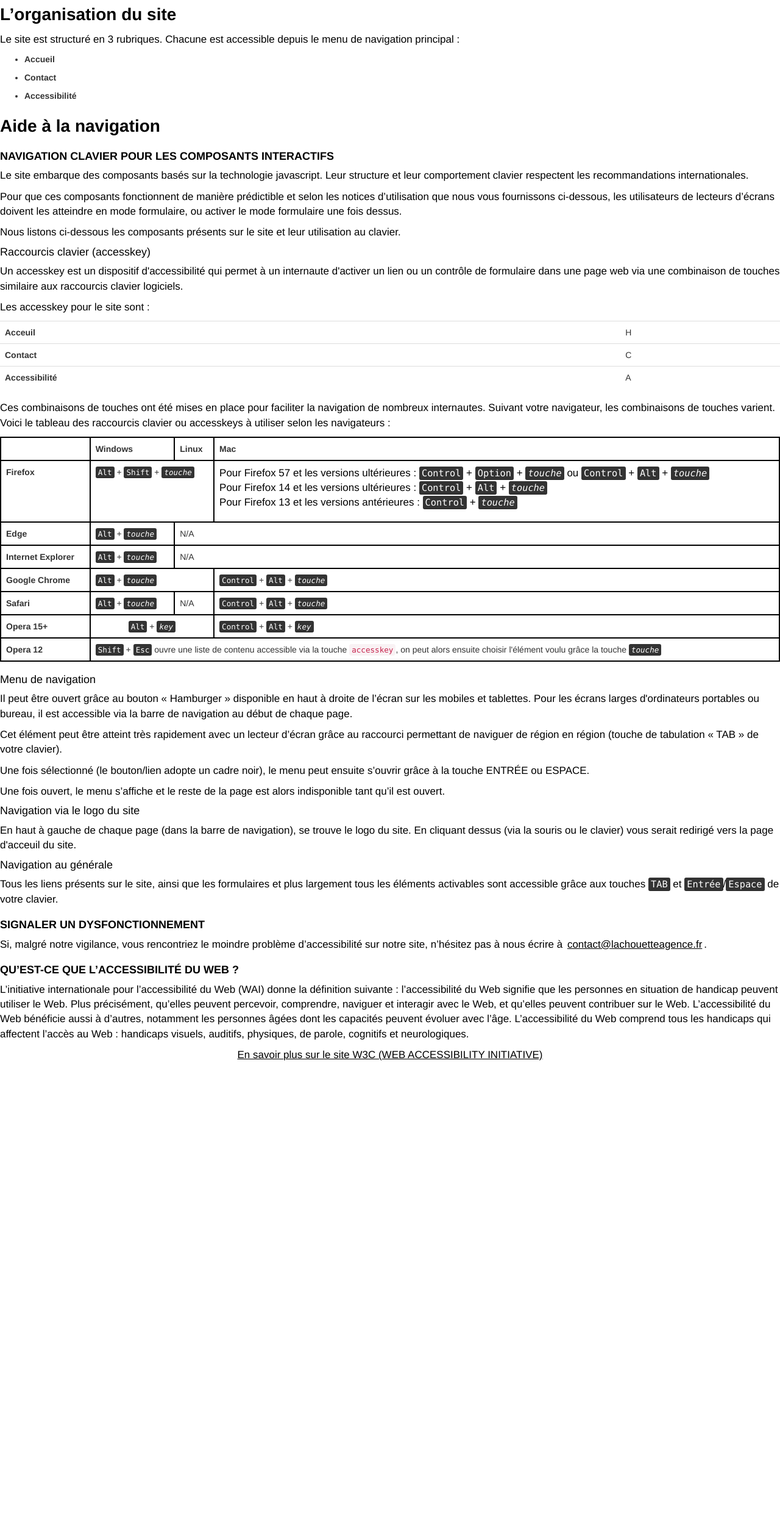
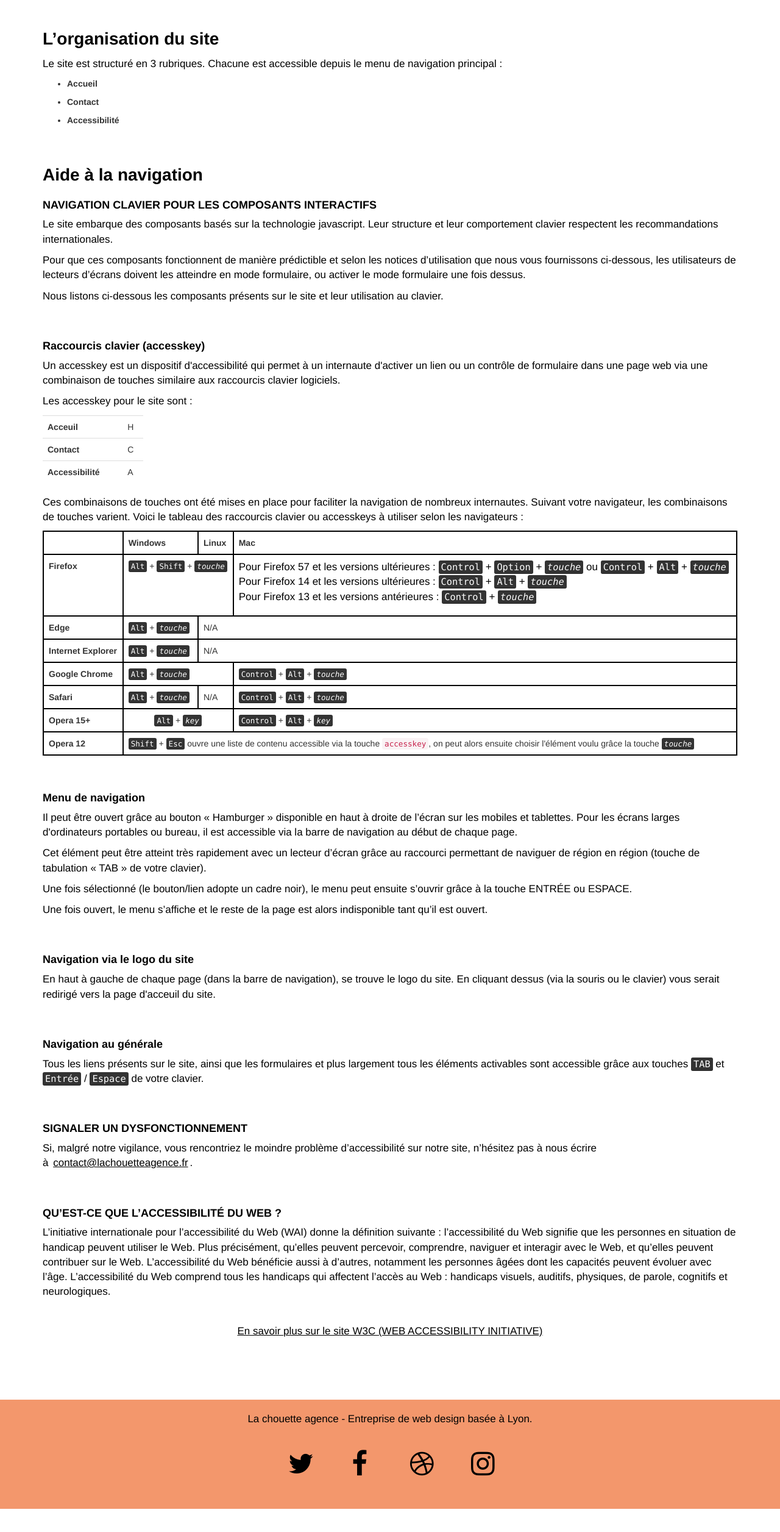
Before and after one commit to dimitriobin/P04_lachouetteagence_optimise-, a plain HTML site: page pages-html/accessibilite.html in a window 1280 px wide. Shown: the part 206-2718 px from the top of the page at 61% size. Before the commit the page ends 1958 px from the top, so only its background shows below. Drawn offline with Linux system fonts and the light colour scheme.

Commit message:
Mise en forme de la page accessibilité

```diff
--- a/assets/css/style.css
+++ b/assets/css/style.css
@@ -41,6 +41,10 @@ h3 {
     font-weight: 600
 }
 
+h4 {
+    font-weight: bold;
+}
+
 p,
 a {
     font-size: 1.6rem;
@@ -80,6 +84,8 @@ blockquote {
 }
 
 /* Utilities */
+
+
 
 .table-bordered td,
 .table-bordered th {
@@ -333,6 +339,7 @@ blockquote {
     color: #000 !important;
     font-size: 2rem;
     text-decoration: none;
+    font-weight: bold;
 }
 
 .btn-atomic-tangerine:hover,
@@ -624,4 +631,8 @@ a[data-lightbox]:hover img {
         border-left: 7px double black;
         padding: 60px 0;
     }
+
+    .mb-100 {
+        margin-bottom: 100px;
+    }
 }
--- a/pages-html/accessibilite.html
+++ b/pages-html/accessibilite.html
@@ -95,10 +95,10 @@
         </header>
         <!-- bloc-0 END -->
 
-
-        <h1>AIDE À LA NAVIGATION ET ACCESSIBILITÉ</h1>
+        <div class="container">
+            <h1 class="text-center">AIDE À LA NAVIGATION ET ACCESSIBILITÉ</h1>
             <!-- Structure du site -->
-        <h2>L’organisation du site</h2>
+            <h2 class="mt-60">L’organisation du site</h2>
             <p>Le site est structuré en 3 rubriques. Chacune est accessible depuis le menu de
                 navigation principal :</p>
             <ul>
@@ -111,7 +111,7 @@
                 <li><strong>Accessibilité</strong>
                 </li>
             </ul>
-        <h2>Aide à la navigation</h2>
+            <h2 class="mt-60">Aide à la navigation</h2>
             <!-- Navigation clavier -->
             <h3>Navigation clavier pour les composants interactifs</h3>
             <p>Le site embarque des composants basés sur la technologie javascript. Leur structure et leur comportement
@@ -122,10 +122,14 @@
                 formulaire, ou activer le mode formulaire une fois dessus.</p>
             <p>Nous listons ci-dessous les composants présents sur le site et leur utilisation au clavier.</p>
             <!-- Accesskey -->
-        <h4>Raccourcis clavier (accesskey)</h4>
-        <p>Un accesskey est un dispositif d'accessibilité qui permet à un internaute d'activer un lien ou un contrôle de
-            formulaire dans une page web via une combinaison de touches similaire aux raccourcis clavier logiciels.</p>
+            <h4 class="mt-60">Raccourcis clavier (accesskey)</h4>
+            <p>Un accesskey est un dispositif d'accessibilité qui permet à un internaute d'activer un lien ou un
+                contrôle de
+                formulaire dans une page web via une combinaison de touches similaire aux raccourcis clavier logiciels.
+            </p>
             <p>Les accesskey pour le site sont :</p>
+            <div class="row">
+                <div class="col-xs-2">
                     <table class="table">
                         <caption class="sr-only">Tableau des accesskey du site</caption>
                         <tbody>
@@ -142,6 +146,8 @@
                             </tr>
                         </tbody>
                     </table>
+                </div>
+            </div>
             <p>Ces combinaisons de touches ont été mises en place pour faciliter la navigation de nombreux internautes.
                 Suivant votre navigateur, les combinaisons de touches varient.
                 Voici le tableau des raccourcis clavier ou accesskeys à utiliser selon les navigateurs :</p>
@@ -149,7 +155,7 @@
             <table class="table table-bordered table-responsive">
                 <thead>
                     <tr>
-                    <th></th>
+                        <th><span class="sr-only">Navigateurs</span></th>
                         <th>Windows</th>
                         <th>Linux</th>
                         <th>Mac</th>
@@ -157,7 +163,7 @@
                 </thead>
                 <tbody>
                     <tr>
-                    <th>Firefox</th>
+                        <th scope="row">Firefox</th>
                         <td colspan="2" rowspan="1"><kbd>Alt</kbd> + <kbd>Shift</kbd> + <kbd><em>touche</em></kbd></td>
                         <td>
                             <p>Pour Firefox 57 et les versions ultérieures : <kbd>Control</kbd> + <kbd>Option</kbd> +
@@ -170,35 +176,36 @@
                         </td>
                     </tr>
                     <tr>
-                    <th>Edge</th>
+                        <th scope="row">Edge</th>
                         <td><kbd>Alt</kbd> + <kbd><em>touche</em></kbd></td>
                         <td colspan="2" rowspan="1">N/A</td>
                     </tr>
                     <tr>
-                    <th>Internet Explorer</th>
+                        <th scope="row">Internet Explorer</th>
                         <td><kbd>Alt</kbd> + <kbd><em>touche</em></kbd></td>
                         <td colspan="2" rowspan="1">N/A</td>
                     </tr>
                     <tr>
-                    <th>Google Chrome</th>
+                        <th scope="row">Google Chrome</th>
                         <td colspan="2" rowspan="1"><kbd>Alt</kbd> + <kbd><em>touche</em></kbd></td>
                         <td><kbd>Control</kbd> + <kbd>Alt</kbd> + <kbd><em>touche</em></kbd></td>
                     </tr>
                     <tr>
-                    <th>Safari</th>
+                        <th scope="row">Safari</th>
                         <td><kbd>Alt</kbd> + <kbd><em>touche</em></kbd></td>
                         <td>N/A</td>
                         <td><kbd>Control</kbd> + <kbd>Alt</kbd> + <kbd><em>touche</em></kbd></td>
                     </tr>
                     <tr>
-                    <th>Opera 15+</th>
+                        <th scope="row">Opera 15+</th>
                         <td colspan="2" rowspan="1" style="text-align: center;"><kbd>Alt</kbd> + <kbd><em>key</em></kbd>
                         </td>
                         <td><kbd>Control</kbd> + <kbd>Alt</kbd> + <kbd><em>key</em></kbd></td>
                     </tr>
                     <tr>
-                    <th>Opera 12</th>
-                    <td colspan="3" rowspan="1"><kbd>Shift</kbd> + <kbd>Esc</kbd> ouvre une liste de contenu accessible
+                        <th scope="row">Opera 12</th>
+                        <td colspan="3" rowspan="1"><kbd>Shift</kbd> + <kbd>Esc</kbd> ouvre une liste de contenu
+                            accessible
                             via la touche <code>accesskey</code>, on peut alors ensuite choisir l'élément voulu grâce la
                             touche <kbd><em>touche</em></kbd></td>
                     </tr>
@@ -206,7 +213,7 @@
             </table>
 
             <!-- Navigation -->
-        <h4>Menu de navigation</h4>
+            <h4 class="mt-60">Menu de navigation</h4>
             <p>Il peut être ouvert grâce au bouton « Hamburger » disponible en haut à droite de l&rsquo;écran sur les
                 mobiles et tablettes. Pour les écrans larges d'ordinateurs portables ou bureau, il est accessible via la
                 barre de navigation au début de chaque page.</p>
@@ -214,20 +221,23 @@
                 naviguer de région en région (touche de tabulation « TAB » de votre clavier).</p>
             <p>Une fois sélectionné (le bouton/lien adopte un cadre noir), le menu peut ensuite s’ouvrir
                 grâce à la touche ENTRÉE ou ESPACE.</p>
-        <p>Une fois ouvert, le menu s’affiche et le reste de la page est alors indisponible tant qu’il est ouvert.</p>
-        <h4>Navigation via le logo du site</h4>
-        <p>En haut à gauche de chaque page (dans la barre de navigation), se trouve le logo du site. En cliquant dessus
+            <p>Une fois ouvert, le menu s’affiche et le reste de la page est alors indisponible tant qu’il est ouvert.
+            </p>
+            <h4 class="mt-60">Navigation via le logo du site</h4>
+            <p>En haut à gauche de chaque page (dans la barre de navigation), se trouve le logo du site. En cliquant
+                dessus
                 (via la souris ou le clavier) vous serait redirigé vers la page d'acceuil du site.</p>
-        <h4>Navigation au générale</h4>
-        <p>Tous les liens présents sur le site, ainsi que les formulaires et plus largement tous les éléments activables
+            <h4 class="mt-60">Navigation au générale</h4>
+            <p>Tous les liens présents sur le site, ainsi que les formulaires et plus largement tous les éléments
+                activables
                 sont accessible grâce aux touches
-            <kbd>TAB</kbd> et <kbd>Entrée</kbd>/<kbd>Espace</kbd> de votre clavier.</p>
-        <h3>Signaler un dysfonctionnement</h3>
+                <kbd>TAB</kbd> et <kbd>Entrée</kbd> / <kbd>Espace</kbd> de votre clavier.</p>
+            <h3 class="mt-60">Signaler un dysfonctionnement</h3>
             <p>Si, malgré notre vigilance, vous rencontriez le moindre problème d’accessibilité sur notre site,
                 n’hésitez
                 pas à nous écrire à <strong><a href="mailto:contact@lachouetteagence.fr"
                         target="_blank">contact@lachouetteagence.fr</a></strong>.</p>
-        <h3>Qu’est-ce que l&rsquo;accessibilité du Web ?</h3>
+            <h3 class="mt-60">Qu’est-ce que l&rsquo;accessibilité du Web ?</h3>
             <p>L’initiative internationale pour l&rsquo;accessibilité du Web (WAI) donne la définition suivante :
                 l’accessibilité du Web signifie que les personnes en situation de handicap peuvent utiliser le Web. Plus
                 précisément, qu&rsquo;elles peuvent percevoir, comprendre, naviguer et interagir avec le Web, et
@@ -238,13 +248,44 @@
                 Web comprend tous les handicaps qui affectent l&rsquo;accès au Web : handicaps visuels, auditifs,
                 physiques,
                 de parole, cognitifs et neurologiques.</p>
-        <p style="text-align: center;"><a class="button button2"
-                href="https://www.w3.org/WAI/fundamentals/accessibility-intro/fr" target="_blank"
-                rel="noopener noreferrer"
+            <p class="text-center my-40 mb-100"><a href="https://www.w3.org/WAI/fundamentals/accessibility-intro/fr"
+                    target="_blank" rel="noopener noreferrer"
                     title="En savoir plus sur le site W3C (WEB ACCESSIBILITY INITIATIVE) - Ouvre une nouvelle fenêtre">En
                     savoir plus sur le site W3C (WEB ACCESSIBILITY INITIATIVE)</a></p>
 
+            <!-- ScrollToTop Button -->
+            <a class="btn btn-d scrollToTop" onclick="scrollToTarget('1')" tabindex="0"><span
+                    class="fa fa-chevron-up"></span></a>
+            <!-- ScrollToTop Button END-->
+        </div>
 
-
+        <!-- Footer - bloc-8 -->
+        <footer class="bloc bgc-atomic-tangerine" id="bloc-8">
+            <div class=" bloc-sm">
+                <p class="text-center">
+                    La chouette agence - Entreprise de web design basée à Lyon.
+                </p>
+                <div class="row social text-center">
+                    <div class="col-sm-3 my-20">
+                        <a class="icon-md" href="twitter.com"><span class="fa fa-twitter"><span class="sr-only">Notre
+                                    profil Twitter</span></span></a>
+                    </div>
+                    <div class="col-sm-3 my-20">
+                        <a class="icon-md" href="facebook.com"><span class="fa fa-facebook"><span class="sr-only">Notre
+                                    profil Facebook</span></span></a>
+                    </div>
+                    <div class="col-sm-3 my-20">
+                        <a class="icon-md" href="dribbble.com"><span class="fa fa-dribbble"><span class="sr-only">Notre
+                                    profil Dribbble</span></span></a>
+                    </div>
+                    <div class="col-sm-3 my-20">
+                        <a class="icon-md" href="instagram.com"><span class="fa fa-instagram"><span
+                                    class="sr-only">Notre profil Instagram</span></span></a>
+                    </div>
+                </div>
+        </footer>
+        <!-- Footer - bloc-8 END -->
     </main>
 </body>
+
+</html>
```
Lines whose indentation alone changed are shown as unchanged.
